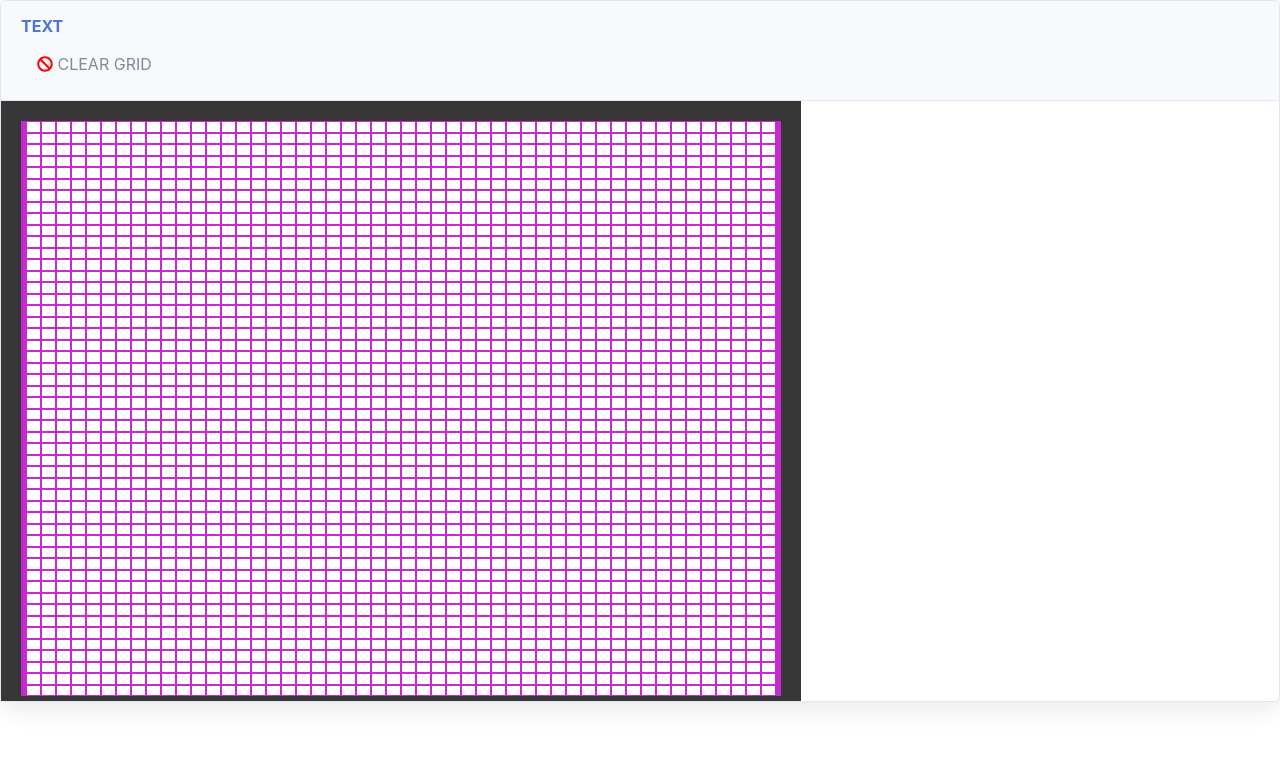
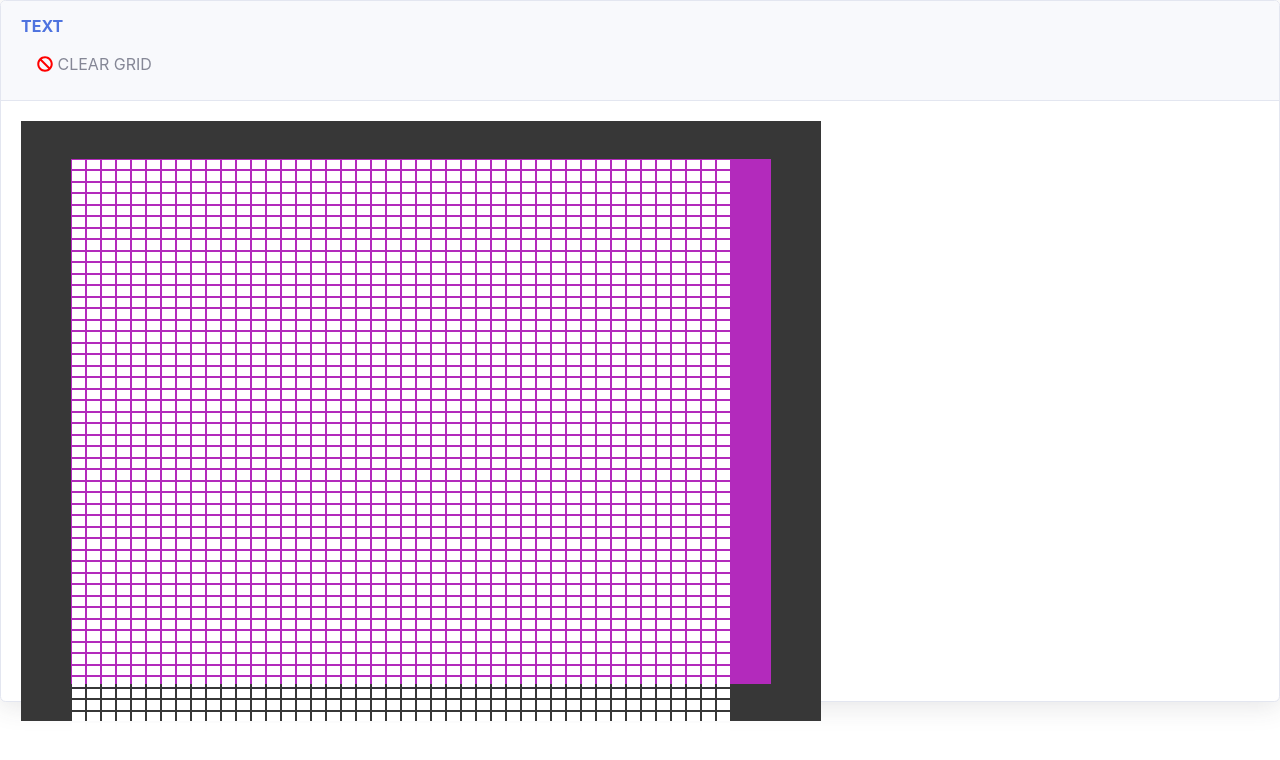
Before and after one commit to mitkoevoets/fibonacci_game, a React (Create React App) app: page / in a window 1280 px wide. Shown: the top 760 px of the page. Built offline with nearby package versions, Linux system fonts and the light colour scheme.

Commit message:
Add pulsator

```diff
--- a/src/app/components/Grid/index.tsx
+++ b/src/app/components/Grid/index.tsx
@@ -19,11 +19,35 @@ const cellSizeY = (innerGridHeight / gridCountY) - padding;
 const Container = styled.div`
   width: ${gridWidth}px;
   height: ${gridHeight}px;
-  background-color: #373737;
 `
 
-const Wrapper = styled.div`
+const Background = styled.div`
+  background-color: #373737;
+  position: absolute;
+  z-index: 1;
+  width: ${gridWidth}px;
+  height: ${gridHeight}px;
+`
+
+const Pulsator = styled.div`
   background-color: #c529cf;
+  animation:Pulsate 8s linear infinite;
+  @keyframes Pulsate {
+    from { opacity: 1; }
+    50% { opacity: 0; }
+    to { opacity: 1; }
+  }
+  position: absolute;
+  z-index: 2;
+  width: ${innerGridWidth}px;
+  height: ${innerGridHeight}px;
+  margin: ${gridMarginY}px ${gridMarginX}px;
+`
+
+const GridWrapper = styled.div`
+  z-index: 3;
+  position: relative;
+  margin: ${gridMarginY}px ${gridMarginX}px;
 `
 
 interface CellProps {
@@ -31,6 +55,7 @@ interface CellProps {
 }
 
 const RowWrapper = styled.div`
+  opacity: 1;
   text-align: center;
   line-height: 0.1;
   height: ${(props: { height: number }) => props.height}px;
@@ -83,9 +108,12 @@ export function Grid(props) {
         <ClearIcon />
       </div>
       <Container className="card-body">
-        <Wrapper>
+        <Background>
+          <Pulsator />
+        </Background>
+        <GridWrapper>
           {drawGrid(fibonacciGame.grid)}
-        </Wrapper>
+        </GridWrapper>
       </Container>
     </div>
   );
```
